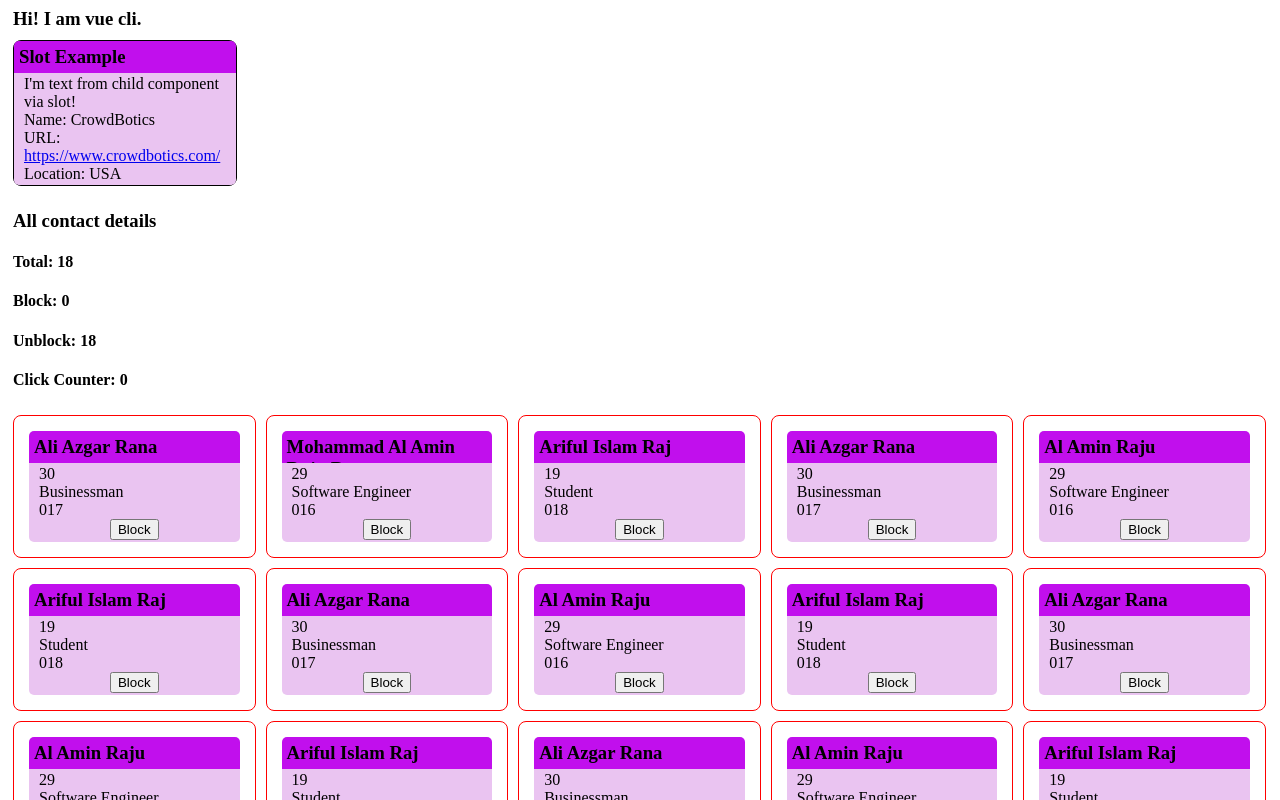
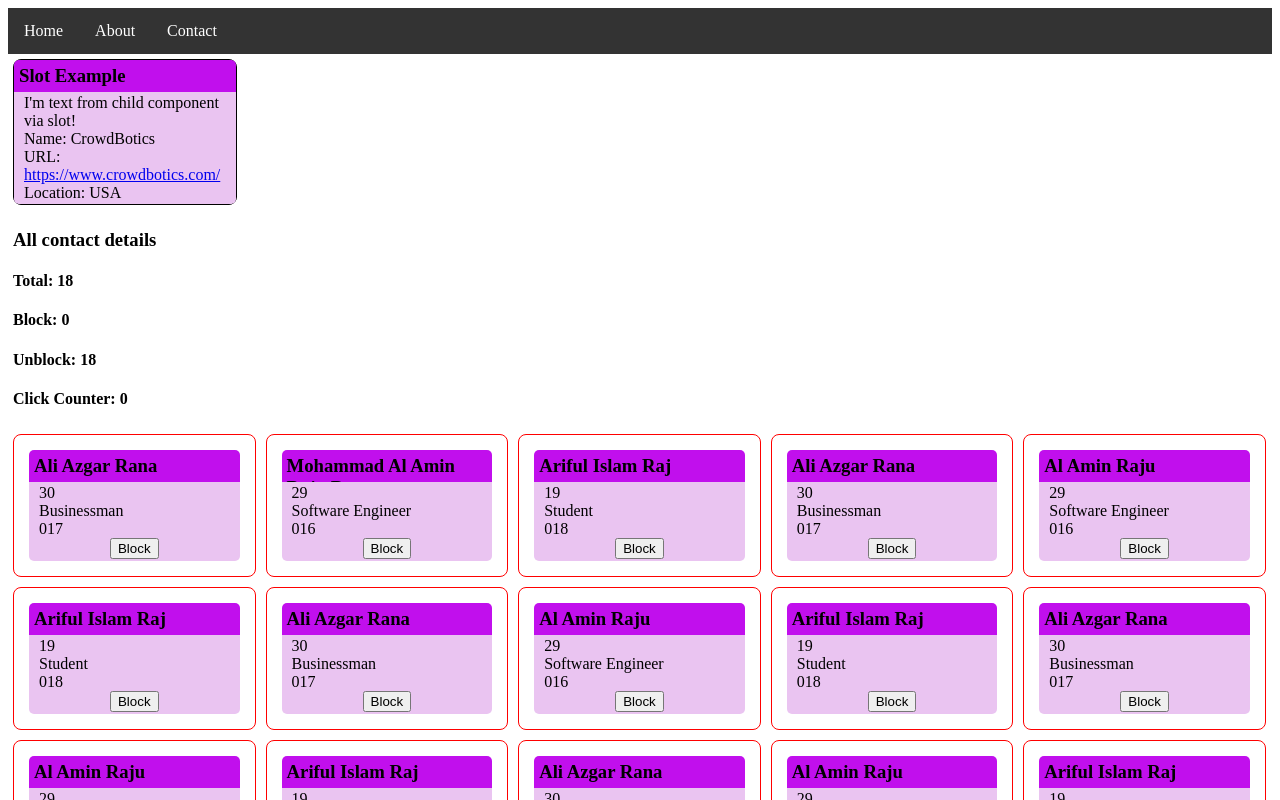
Before and after one commit to Raju875/cool-vue-vite, a Vue app: page /contact in a window 1280 px wide. Shown: the top 800 px of the page. Built offline with nearby package versions, Linux system fonts and the light colour scheme.

Commit message:
vue router and separate app file/folder

```diff
--- a/package.json
+++ b/package.json
@@ -9,7 +9,8 @@
     "preview": "vite preview"
   },
   "dependencies": {
-    "vue": "^3.2.45"
+    "vue": "^3.2.45",
+    "vue-router": "^4.1.6"
   },
   "devDependencies": {
     "@vitejs/plugin-vue": "^4.0.0",
--- a/src/App.vue
+++ b/src/App.vue
@@ -1,176 +1,40 @@
 <template>
   <div>
-    <h3 style="margin: 5px">
-      {{ msg }}
-    </h3>
-    <Contact :contact-infos="infos"></Contact>
+    <ul>
+      <li><router-link to="/">Home</router-link></li>
+      <li><router-link to="/about">About</router-link></li>
+      <li><router-link to="/contact">Contact</router-link></li>
+    </ul>
+    <router-view></router-view>
   </div>
 </template>
 
 <script lang="ts">
-import ContactDetails from "./components/ContactDetails.vue";
+</script>
 
-export default {
-  components: {
-    Contact: ContactDetails,
-  },
-  data() {
-    return {
-      msg: "Hi! I am vue cli.",
-      statusUpdateMessage: "Status updated successfully.",
-      infos: [
-        {
-          id: 1,
-          name: "Ali Azgar Rana",
-          age: 30,
-          occupation: "Businessman",
-          phone: "017",
-          isBlocked: false,
-        },
-        {
-          id: 2,
-          name: "Mohammad Al Amin Raju Dottry",
-          age: 29,
-          occupation: "Software Engineer",
-          phone: "016",
-          isBlocked: false,
-        },
-        {
-          id: 3,
-          name: "Ariful Islam Raj",
-          age: 19,
-          occupation: "Student",
-          phone: "018",
-          isBlocked: false,
-        },
-        {
-          id: 4,
-          name: "Ali Azgar Rana",
-          age: 30,
-          occupation: "Businessman",
-          phone: "017",
-          isBlocked: false,
-        },
-        {
-          id: 5,
-          name: "Al Amin Raju",
-          age: 29,
-          occupation: "Software Engineer",
-          phone: "016",
-          isBlocked: false,
-        },
-        {
-          id: 6,
-          name: "Ariful Islam Raj",
-          age: 19,
-          occupation: "Student",
-          phone: "018",
-          isBlocked: false,
-        },
-        {
-          id: 7,
-          name: "Ali Azgar Rana",
-          age: 30,
-          occupation: "Businessman",
-          phone: "017",
-          isBlocked: false,
-        },
-        {
-          id: 8,
-          name: "Al Amin Raju",
-          age: 29,
-          occupation: "Software Engineer",
-          phone: "016",
-          isBlocked: false,
-        },
-        {
-          id: 9,
-          name: "Ariful Islam Raj",
-          age: 19,
-          occupation: "Student",
-          phone: "018",
-          isBlocked: false,
-        },
-        {
-          id: 10,
-          name: "Ali Azgar Rana",
-          age: 30,
-          occupation: "Businessman",
-          phone: "017",
-          isBlocked: false,
-        },
-        {
-          id: 11,
-          name: "Al Amin Raju",
-          age: 29,
-          occupation: "Software Engineer",
-          phone: "016",
-          isBlocked: false,
-        },
-        {
-          id: 12,
-          name: "Ariful Islam Raj",
-          age: 19,
-          occupation: "Student",
-          phone: "018",
-          isBlocked: false,
-        },
-        {
-          id: 13,
-          name: "Ali Azgar Rana",
-          age: 30,
-          occupation: "Businessman",
-          phone: "017",
-          isBlocked: false,
-        },
-        {
-          id: 14,
-          name: "Al Amin Raju",
-          age: 29,
-          occupation: "Software Engineer",
-          phone: "016",
-          isBlocked: false,
-        },
-        {
-          id: 15,
-          name: "Ariful Islam Raj",
-          age: 19,
-          occupation: "Student",
-          phone: "018",
-          isBlocked: false,
-        },
-        {
-          id: 16,
-          name: "Ali Azgar Rana",
-          age: 30,
-          occupation: "Businessman",
-          phone: "017",
-          isBlocked: false,
-        },
-        {
-          id: 17,
-          name: "Al Amin Raju",
-          age: 29,
-          occupation: "Software Engineer",
-          phone: "016",
-          isBlocked: false,
-        },
-        {
-          id: 18,
-          name: "Ariful Islam Raj",
-          age: 19,
-          occupation: "Student",
-          phone: "018",
-          isBlocked: false,
-        },
-      ],
-    };
-  },
 
-  provide() {
-    return {
-      provideMessage: this.statusUpdateMessage
-    }
-  },
-};
-</script>
+<style scoped>
+ul {
+  list-style-type: none;
+  margin: 0;
+  padding: 0;
+  overflow: hidden;
+  background-color: #333;
+}
+
+li {
+  float: left;
+}
+
+li a {
+  display: block;
+  color: white;
+  text-align: center;
+  padding: 14px 16px;
+  text-decoration: none;
+}
+
+li a:hover {
+  background-color: #111;
+}
+</style>
--- a/src/main.js
+++ b/src/main.js
@@ -1,7 +1,10 @@
 import { createApp } from "vue";
 import App from "./App.vue";
+import router from "./router/index.js";
 
 var app = createApp(App);
+
+app.use(router);
 
 // Global  compmonent register
 // app.component("ContactDetails", ContactDetails);
--- /dev/null
+++ b/src/views/About.vue
@@ -0,0 +1,5 @@
+<template>
+    <div class="about">
+        <h1>About</h1>
+    </div>
+</template>
--- /dev/null
+++ b/src/views/Contact.vue
@@ -0,0 +1,173 @@
+<template>
+    <div class="contact">
+        <Contact :contact-infos="infos"></Contact>
+    </div>
+</template>
+
+<script lang="ts">
+import ContactDetails from '../components/ContactDetails.vue';
+
+export default {
+  components: {
+    Contact: ContactDetails,
+  },
+  data() {
+    return {
+      msg: "Hi! I am vue cli.",
+      statusUpdateMessage: "Status updated successfully.",
+      infos: [
+        {
+          id: 1,
+          name: "Ali Azgar Rana",
+          age: 30,
+          occupation: "Businessman",
+          phone: "017",
+          isBlocked: false,
+        },
+        {
+          id: 2,
+          name: "Mohammad Al Amin Raju Dottry",
+          age: 29,
+          occupation: "Software Engineer",
+          phone: "016",
+          isBlocked: false,
+        },
+        {
+          id: 3,
+          name: "Ariful Islam Raj",
+          age: 19,
+          occupation: "Student",
+          phone: "018",
+          isBlocked: false,
+        },
+        {
+          id: 4,
+          name: "Ali Azgar Rana",
+          age: 30,
+          occupation: "Businessman",
+          phone: "017",
+          isBlocked: false,
+        },
+        {
+          id: 5,
+          name: "Al Amin Raju",
+          age: 29,
+          occupation: "Software Engineer",
+          phone: "016",
+          isBlocked: false,
+        },
+        {
+          id: 6,
+          name: "Ariful Islam Raj",
+          age: 19,
+          occupation: "Student",
+          phone: "018",
+          isBlocked: false,
+        },
+        {
+          id: 7,
+          name: "Ali Azgar Rana",
+          age: 30,
+          occupation: "Businessman",
+          phone: "017",
+          isBlocked: false,
+        },
+        {
+          id: 8,
+          name: "Al Amin Raju",
+          age: 29,
+          occupation: "Software Engineer",
+          phone: "016",
+          isBlocked: false,
+        },
+        {
+          id: 9,
+          name: "Ariful Islam Raj",
+          age: 19,
+          occupation: "Student",
+          phone: "018",
+          isBlocked: false,
+        },
+        {
+          id: 10,
+          name: "Ali Azgar Rana",
+          age: 30,
+          occupation: "Businessman",
+          phone: "017",
+          isBlocked: false,
+        },
+        {
+          id: 11,
+          name: "Al Amin Raju",
+          age: 29,
+          occupation: "Software Engineer",
+          phone: "016",
+          isBlocked: false,
+        },
+        {
+          id: 12,
+          name: "Ariful Islam Raj",
+          age: 19,
+          occupation: "Student",
+          phone: "018",
+          isBlocked: false,
+        },
+        {
+          id: 13,
+          name: "Ali Azgar Rana",
+          age: 30,
+          occupation: "Businessman",
+          phone: "017",
+          isBlocked: false,
+        },
+        {
+          id: 14,
+          name: "Al Amin Raju",
+          age: 29,
+          occupation: "Software Engineer",
+          phone: "016",
+          isBlocked: false,
+        },
+        {
+          id: 15,
+          name: "Ariful Islam Raj",
+          age: 19,
+          occupation: "Student",
+          phone: "018",
+          isBlocked: false,
+        },
+        {
+          id: 16,
+          name: "Ali Azgar Rana",
+          age: 30,
+          occupation: "Businessman",
+          phone: "017",
+          isBlocked: false,
+        },
+        {
+          id: 17,
+          name: "Al Amin Raju",
+          age: 29,
+          occupation: "Software Engineer",
+          phone: "016",
+          isBlocked: false,
+        },
+        {
+          id: 18,
+          name: "Ariful Islam Raj",
+          age: 19,
+          occupation: "Student",
+          phone: "018",
+          isBlocked: false,
+        },
+      ],
+    };
+  },
+
+  provide() {
+    return {
+      provideMessage: this.statusUpdateMessage
+    }
+  },
+};
+</script>
--- /dev/null
+++ b/src/views/Home.vue
@@ -0,0 +1,17 @@
+<template>
+    <div class="home">
+            <h3 style="margin: 5px">
+      {{ msg }}
+    </h3>
+    </div>
+</template>
+
+<script>
+export default {
+  data() {
+    return {
+      msg: "Hi! I am vue cli.",
+    };
+  }
+};
+</script>
```
Also changed, not shown: src/router/index.js (added, +19 -0 lines), 1 other file (tests, documents, lock files or other folders).
